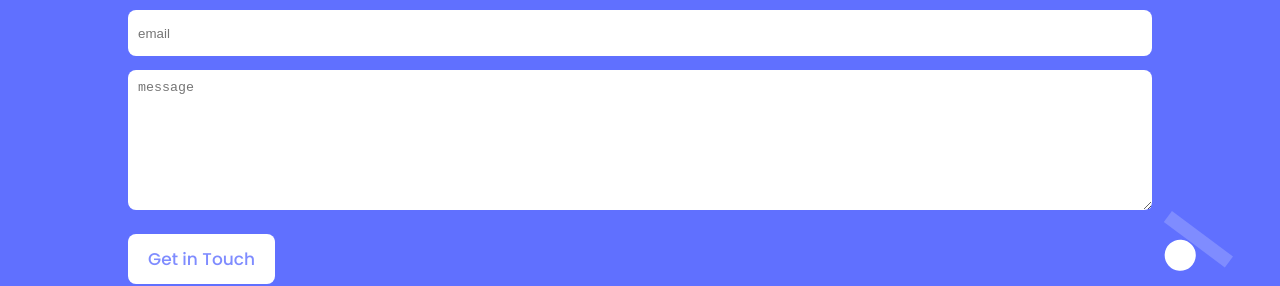
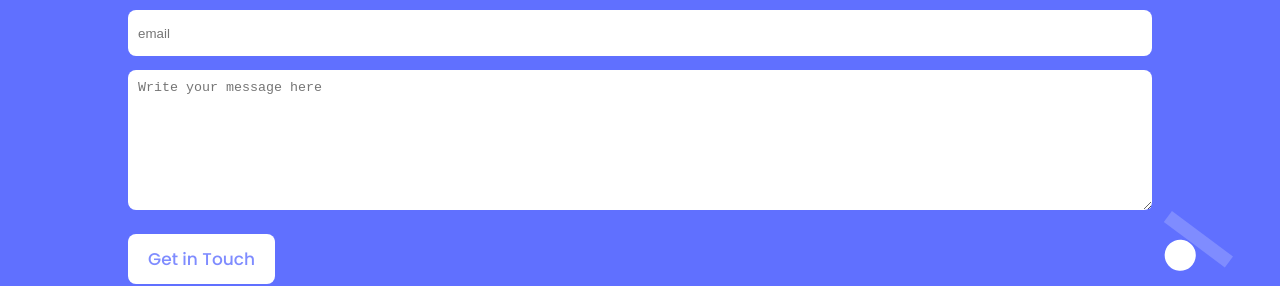
Before and after one commit to andres-condezo/Portfolio, a website: page index.html in a window 1280 px wide. Shown: the part 4842-5128 px from the top of the page. Drawn offline with Linux system fonts and the light colour scheme.

Commit message:
Feat(index.html): [Delete empty lines]

```diff
--- a/index.html
+++ b/index.html
@@ -235,14 +235,13 @@
 						<input type="email" placeholder="email" name="email" required>
 					</li>
 					<li class="input">
-						<textarea name="message" placeholder="message" rows="8" max-length="500" required></textarea>
+						<textarea name="message" placeholder="Write your message here" rows="8" max-length="500" required></textarea>
 					</li>
 					<li class="input">
 						<button type="submit">Get in Touch</button>
 					</li>
 				</ul>
 			</form>
-
 		</section>
 
 </main>
```
